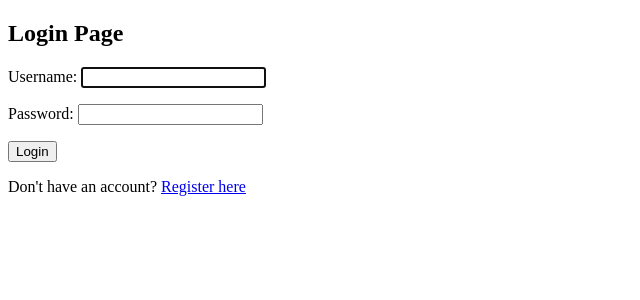
After one commit to NEHAD711/libraryproject, a Django app: page /users/login/ in a window 1280 px wide. The commit adds this page. Shown: the top 300 px of the page, without its empty margins (0-640 px from the left). Run offline with Django 5.2, Linux system fonts and the light colour scheme.

Commit message:
Add user authentication and view protection

```diff
--- a/apps/bookmodule/forms.py
+++ b/apps/bookmodule/forms.py
@@ -1,5 +1,8 @@
 from django import forms
 from .models import Book, Student, Address, Department, Course, Profile
+from django.contrib.auth.forms import UserCreationForm
+from django.contrib.auth.models import User
+
 
 class BookForm(forms.ModelForm):
     class Meta:
--- a/apps/bookmodule/urls.py
+++ b/apps/bookmodule/urls.py
@@ -4,10 +4,10 @@ from . import views
 app_name = 'books'
 
 urlpatterns = [
-    path('', views.index, name="books.index"),
-    path('list_books/', views.list_books, name="books.list_books"),
-    path('<int:bookId>/', views.viewbook, name="books.view_one_book"),
-    path('aboutus/', views.aboutus, name="books.aboutus"),
+    path('', views.index, name='index'),
+    path('list_books/', views.list_books, name='list_books'),
+    path('<int:bookId>/', views.viewbook, name='view_one_book'),
+    path('aboutus/', views.aboutus, name='aboutus'),
     path('html5/links', views.html5_links, name='html5_links'),
     path('html5/text/formatting', views.text_formatting, name='text_formatting'),
     path('html5/listing', views.html5_listing, name='html5_listing'),
@@ -44,4 +44,6 @@ urlpatterns = [
     path('lab11/task1/delete/<int:id>', views.lab11_task1_delete, name='lab11_task1_delete'),
     path('lab11/task3/upload', views.lab11_task3_upload, name='lab11_task3_upload'),
     path('lab11/task3/list', views.profile_list, name='profile_list'),
+
+    path('logout/', views.logout_view, name='logout'),
 ]
--- a/apps/bookmodule/views.py
+++ b/apps/bookmodule/views.py
@@ -5,11 +5,19 @@ from django.db.models import Count, Sum, Avg, Max, Min
 from .models import Department, Course, Profile
 from django.shortcuts import get_object_or_404
 from .forms import BookForm, StudentForm, AddressForm, ProfileForm
+from django.contrib.auth.forms import UserCreationForm
+from django.contrib.auth.forms import AuthenticationForm
+from django.contrib.auth import login
+from django.contrib.auth.decorators import login_required
+from django.contrib import messages
+from django.contrib.auth import logout
 
 
+@login_required(login_url='/users/login/')
 def index(request):
     return render(request, "bookmodule/index.html")
 
+@login_required(login_url='/users/login/')
 def list_books(request):
     return render(request, 'bookmodule/list_books.html')
 
@@ -64,7 +72,7 @@ def complex_query(request):
     if len(mybooks) >= 1:
         return render(request, 'bookmodule/bookList.html', {'books': mybooks})
     else:
-        return render(request, 'bookmodule/index.html')
+        return render(request, 'bookmodule/bookList.html', {'books': mybooks})
 
 
 def task1_query(request):
@@ -258,3 +266,38 @@ def lab11_task3_upload(request):
 def profile_list(request):
     profiles = Profile.objects.all()
     return render(request, 'bookmodule/lab11/profile_list.html', {'profiles': profiles})
+
+def register(request):
+    if request.method == 'POST':
+        form = UserCreationForm(request.POST)
+        if form.is_valid():
+            form.save()
+            messages.success(request, 'you have successfully registered')
+            return redirect('login')
+        else:
+            messages.error(request, 'error message.')
+    else:
+        form = UserCreationForm()
+    return render(request, 'users/register.html', {'form': form})
+
+
+
+def user_login(request):
+    if request.method == 'POST':
+        form = AuthenticationForm(request, data=request.POST)
+        if form.is_valid():
+            user = form.get_user()
+            login(request, user)
+            messages.success(request, 'login successfully')
+            return redirect('/books/')
+        else:
+            messages.error(request, 'error message.')
+    else:
+        form = AuthenticationForm()
+    return render(request, 'users/login.html', {'form': form})
+
+
+
+def logout_view(request):
+    logout(request)
+    return redirect('books:index')
--- /dev/null
+++ b/apps/templates/users/login.html
@@ -0,0 +1,15 @@
+<!DOCTYPE html>
+<html>
+<head>
+    <title>Login</title>
+</head>
+<body>
+    <h2>Login Page</h2>
+    <form method="POST">
+    {% csrf_token %}
+    {{ form.as_p }}
+    <button type="submit">Login</button>
+</form>
+    <p>Don't have an account? <a href="/users/register/">Register here</a></p>
+</body>
+</html>
--- a/apps/usermodule/urls.py
+++ b/apps/usermodule/urls.py
@@ -1,5 +1,10 @@
 from django.urls import path
+from django.contrib.auth.views import LogoutView
+from apps.bookmodule import views
+app_name = 'users'
 
 urlpatterns = [
-
+    path('register/', views.register, name='register'),
+    path('login/', views.user_login, name='login'),
+    path('logout/', views.logout_view, name='logout'),
 ]
--- a/libraryproject/urls.py
+++ b/libraryproject/urls.py
@@ -2,11 +2,14 @@ from django.contrib import admin
 from django.urls import include, path
 from django.conf import settings
 from django.conf.urls.static import static
+from apps.bookmodule import views
 
 urlpatterns = [
     path('admin/', admin.site.urls),
     path('books/', include("apps.bookmodule.urls")),
     path('users/', include("apps.usermodule.urls")),
+    path('users/register/', views.register, name='register'),
+    path('users/login/', views.user_login, name='login'),
 ]
 
 if settings.DEBUG:
```
Also changed, not shown: apps/templates/includes/header.html (+12 -3 lines), apps/templates/users/register.html (added, +15 -0 lines), db.sqlite3.
